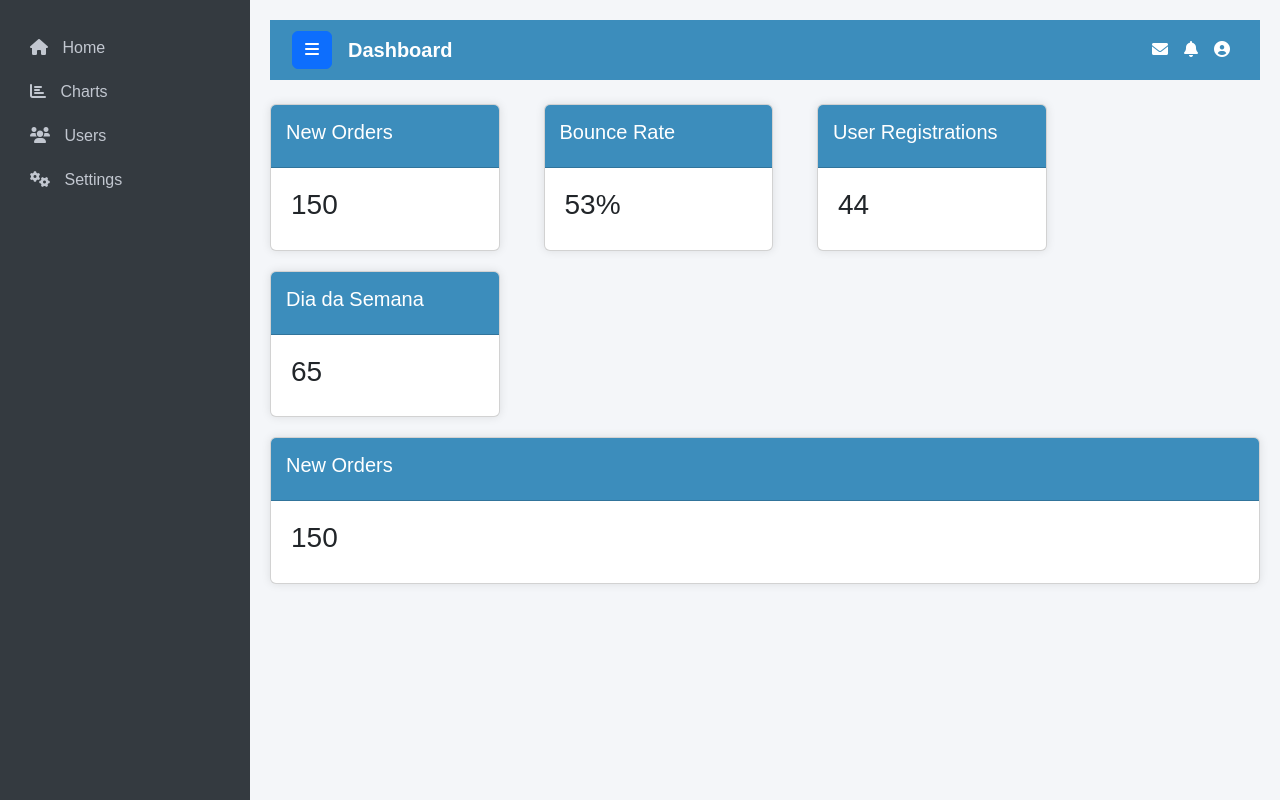
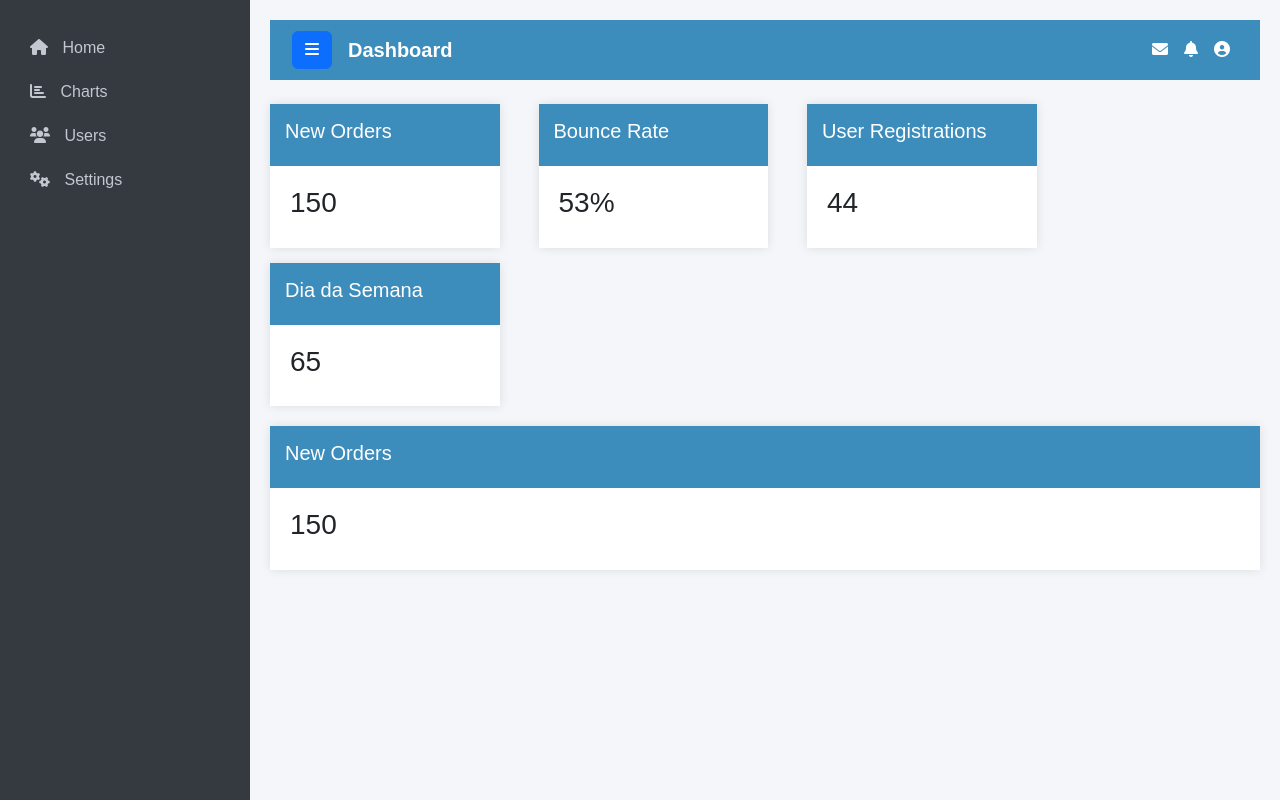
Before and after one commit to Elicarlos/piloto, a Django app: page / in a window 1280 px wide. Run offline with Django 5.2, Linux system fonts and the light colour scheme.

Commit message:
feito ajuste de css

```diff
--- a/home/templates/base_dash.html
+++ b/home/templates/base_dash.html
@@ -82,6 +82,7 @@
         }
         .card-body-custom {
             padding: 20px;
+            background-color: #fff;
         }
         .submenu {
             padding-left: 30px;
--- a/home/templates/home/dashboard.html
+++ b/home/templates/home/dashboard.html
@@ -3,9 +3,9 @@
 
 {% block content %}
 <div class="mt-4" style=" display: flex; flex-direction: column; gap: 20px;">
-    <div class="row" style="display: flex; gap: 20px; flex-grow: initial;">
+    <div class="row" style="display: flex; gap: 15px; flex-grow: initial;">
         <div class="col-lg-3 col-md-6 col-sm-12">
-            <div class="card card-custom">
+            <div class=" card-custom">
                 <div class="card-header card-header-custom">
                     <h5>New Orders</h5>
                 </div>
@@ -15,7 +15,7 @@
             </div>
         </div>
         <div class="col-lg-3 col-md-6 col-sm-12">
-            <div class="card card-custom">
+            <div class="card-custom">
                 <div class="card-header card-header-custom">
                     <h5>Bounce Rate</h5>
                 </div>
@@ -25,7 +25,7 @@
             </div>
         </div>
         <div class="col-lg-3 col-md-6 col-sm-12">
-            <div class="card card-custom">
+            <div class=" card-custom">
                 <div class="card-header card-header-custom">
                     <h5>User Registrations</h5>
                 </div>
@@ -35,7 +35,7 @@
             </div>
         </div>
         <div class="col-lg-3 col-md-6 col-sm-12">
-            <div class="card card-custom">
+            <div class=" card-custom">
                 <div class="card-header card-header-custom">
                     <h5>Dia da Semana</h5>
                 </div>
@@ -47,7 +47,7 @@
     </div>
    <div class="row">
         <div class="col-lg-12 col-md-12 col-sm-12">
-            <div class="card card-custom">
+            <div class=" card-custom">
                 <div class="card-header card-header-custom">
                     <h5>New Orders</h5>
                 </div>
```
